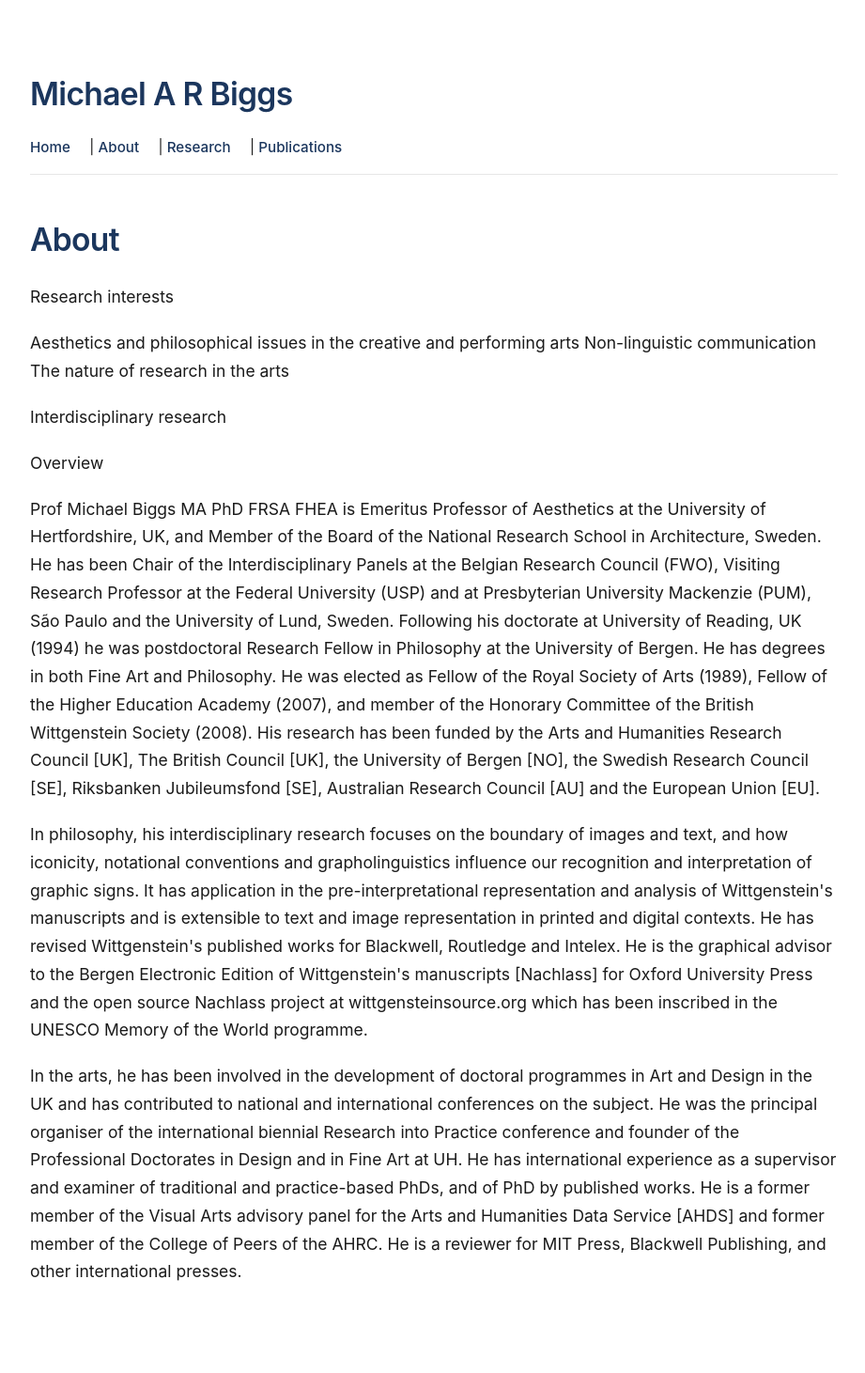
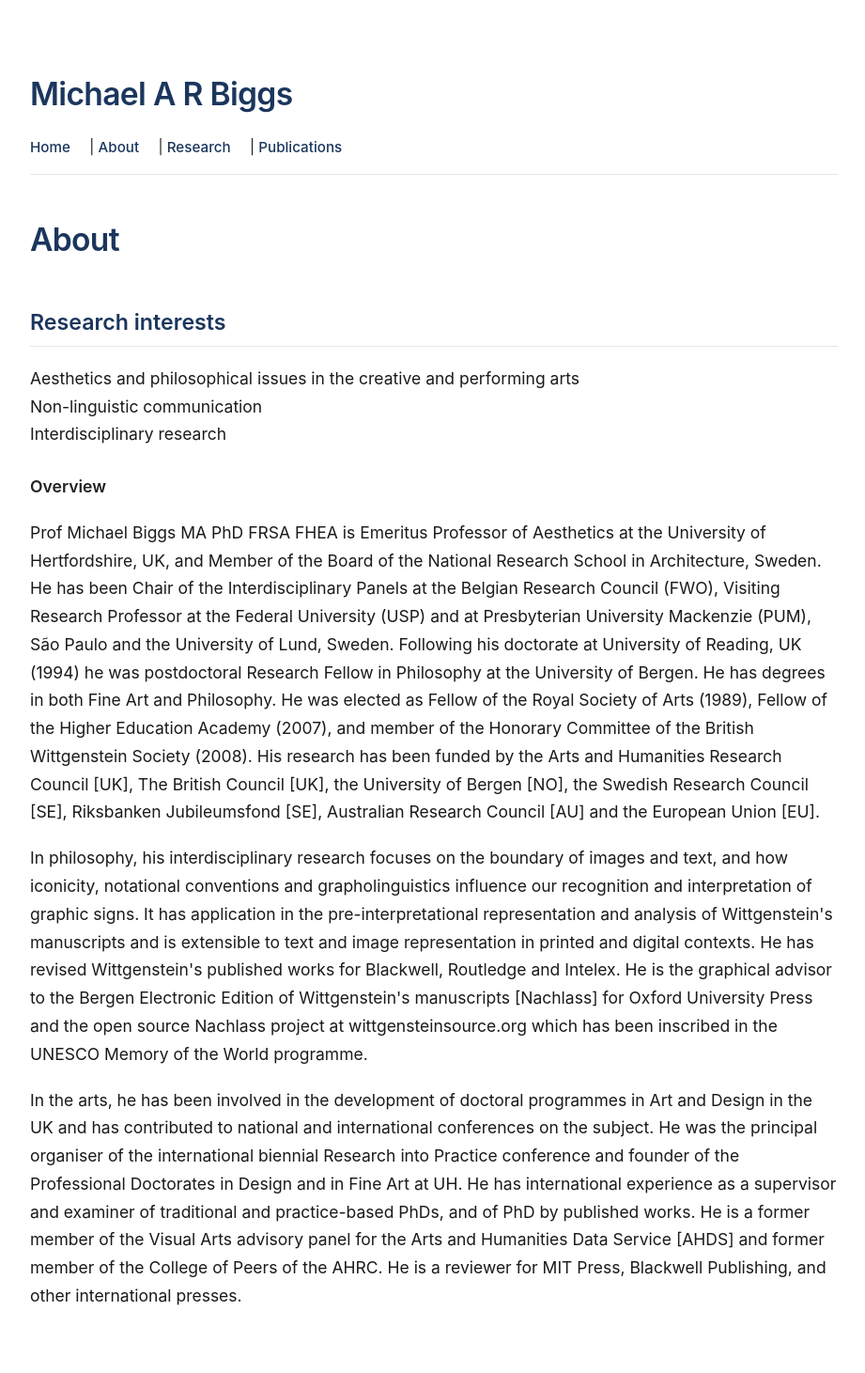
Before and after one commit to MichaelARBiggs/MichaelARBiggs.github.io, a Jekyll site: the page built from about.md, in a window 1280 px wide. Shown: the whole page at 94% size, without its empty margins (178-1099 px from the left). Built offline with Jekyll 4.4.1, drawn with Linux system fonts in a browser that asks for light colours; before the commit the page ends 1435 px from its top, so only the background shows below that.

Commit message:
Update about.md

```diff
--- a/about.md
+++ b/about.md
@@ -6,15 +6,13 @@ title: About
 # About
 
 <p>
-Research interests
+<h2>Research interests</h2>
 </p><p>
-Aesthetics and philosophical issues in the creative and performing arts
+Aesthetics and philosophical issues in the creative and performing arts<br/>
 Non-linguistic communication<br/>
-The nature of research in the arts
-</p><p>
 Interdisciplinary research
 </p><p>
-Overview
+<h3>Overview</h3>
 </p><p>
 Prof Michael Biggs MA PhD FRSA FHEA is Emeritus Professor of Aesthetics at the University of Hertfordshire, UK, and Member of the Board of the National Research School in Architecture, Sweden. He has been Chair of the Interdisciplinary Panels at the Belgian Research Council (FWO), Visiting Research Professor at the Federal University (USP) and at Presbyterian University Mackenzie (PUM), São Paulo and the University of Lund, Sweden. Following his doctorate at University of Reading, UK (1994) he was postdoctoral Research Fellow in Philosophy at the University of Bergen. He has degrees in both Fine Art and Philosophy. He was elected as Fellow of the Royal Society of Arts (1989), Fellow of the Higher Education Academy (2007), and member of the Honorary Committee of the British Wittgenstein Society (2008). His research has been funded by the Arts and Humanities Research Council [UK], The British Council [UK], the University of Bergen [NO], the Swedish Research Council [SE], Riksbanken Jubileumsfond [SE], Australian Research Council [AU] and the European Union [EU].
 </p><p>
```
